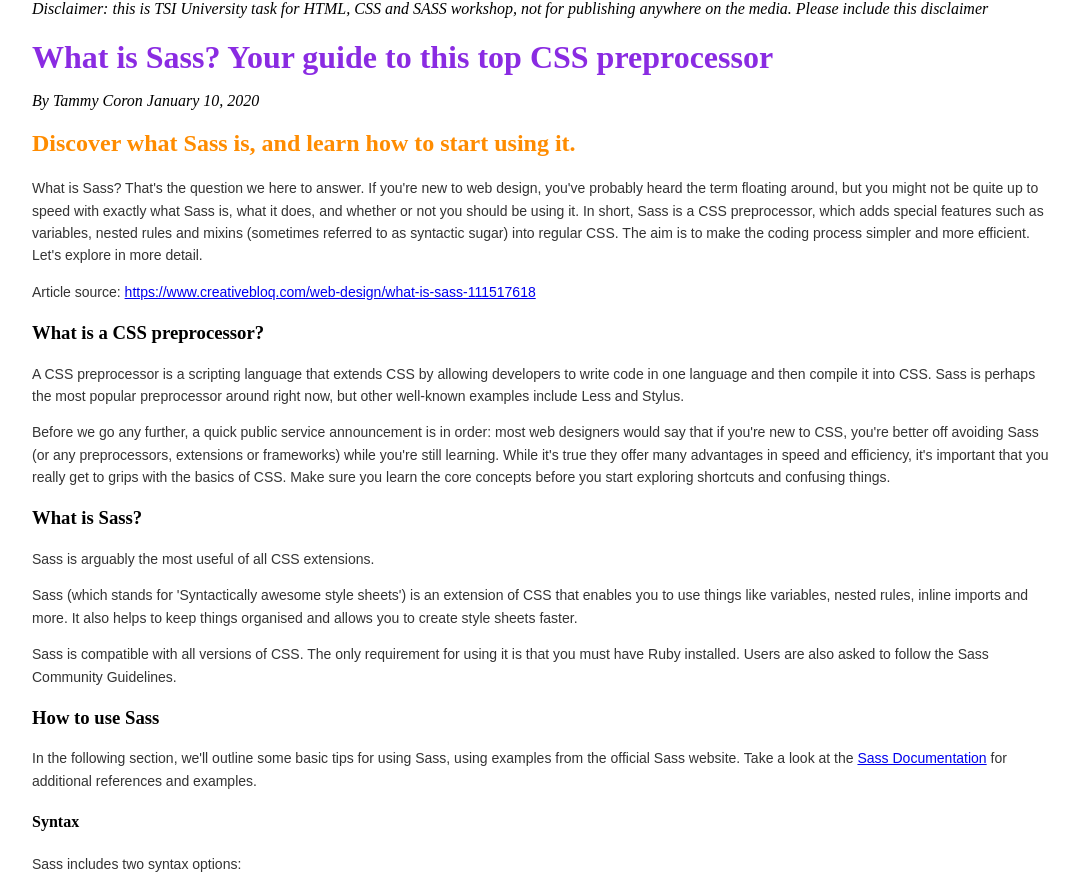
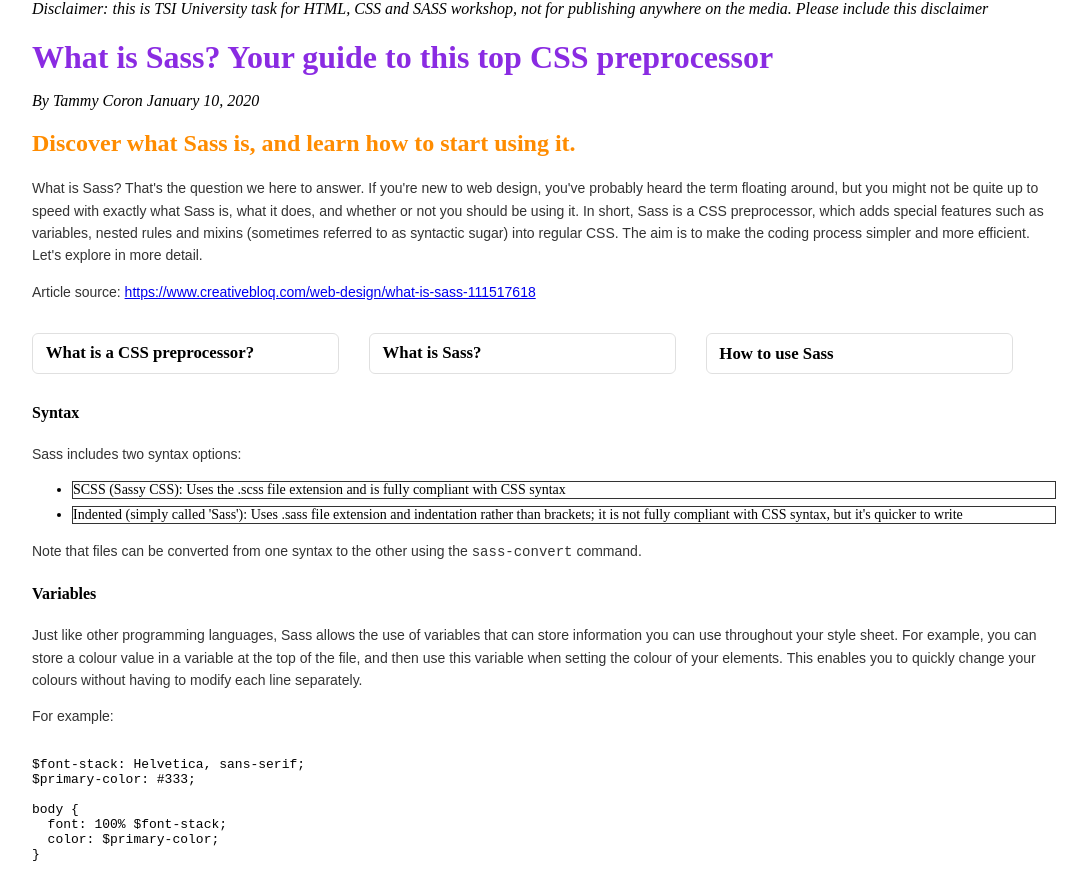
Before and after one commit to pirrencode/wadt_css_workshop_2025_group2, a website: page elgars_css_workshop.html in a window 1280 px wide. Shown: the top 880 px of the page, without its empty margins (96-1183 px from the left). Drawn offline with nearby package versions, Linux system fonts and the light colour scheme.

Commit message:
More advanced jQuery

```diff
--- a/elgars_css_workshop.html
+++ b/elgars_css_workshop.html
@@ -19,7 +19,7 @@
     />
     <meta
       property="og:description"
-      content="A simple HTML5 Template for new projects."
+      content="An article about what Sass is and how to use it."
     />
     <meta property="og:image" content="image.png" />
 
@@ -65,7 +65,7 @@
       </a>
     </p>
 
-    <h3>What is a CSS preprocessor?</h3>
+    <h3 id="csspreprocessor">What is a CSS preprocessor?</h3>
 
     <p>
       A CSS preprocessor is a scripting language that extends CSS by allowing
@@ -84,7 +84,7 @@
       exploring shortcuts and confusing things.
     </p>
 
-    <h3>What is Sass?</h3>
+    <h3 id="sass">What is Sass?</h3>
 
     <p>Sass is arguably the most useful of all CSS extensions.</p>
 
@@ -101,7 +101,7 @@
       follow the Sass Community Guidelines.
     </p>
 
-    <h3>How to use Sass</h3>
+    <h3 id="howtousesass">How to use Sass</h3>
 
     <p>
       In the following section, we'll outline some basic tips for using Sass,
--- a/elgars_styles.css
+++ b/elgars_styles.css
@@ -25,6 +25,7 @@
   font-family: Arial, sans-serif;
   color: #333;
   font-size: 0.875rem;
+  cursor: pointer;
 }
 
 li {
@@ -32,3 +33,53 @@
   font-size: 0.875rem;
   border: #333 1px solid;
 }
+
+/* Flip card styles */
+.flip-card {
+  perspective: 1000px;
+  display: inline-block;
+  width: 30%;
+  margin: 1rem 2.5% 0.5rem 0;
+  cursor: pointer;
+}
+.flip-card-inner {
+  position: relative;
+  width: 100%;
+  transform-style: preserve-3d;
+  transition: transform 0.6s ease;
+}
+.flip-card.is-flipped .flip-card-inner,
+.flip-card-inner.is-flipped {
+  transform: rotateY(180deg);
+}
+.flip-card-front,
+.flip-card-back {
+  backface-visibility: hidden;
+  -webkit-backface-visibility: hidden;
+  box-sizing: border-box;
+  padding: 0.6rem 0.8rem;
+  border: 1px solid #e0e0e0;
+  border-radius: 6px;
+  background: #fff;
+}
+.flip-card-front {
+  position: relative;
+}
+.flip-card-back {
+  position: absolute;
+  top: 0;
+  left: 0;
+  width: 100%;
+  transform: rotateY(180deg);
+}
+.flip-card h3, .flip-card h4, .flip-card .front-heading {
+  margin: 0;
+  font-size: 1.05rem;
+  color: inherit;
+}
+.flip-card p {
+  margin: 0.25rem 0;
+  color: #333;
+}
+.flip-card[tabindex] { outline: none; }
+.flip-card:focus { box-shadow: 0 0 0 3px rgba(100, 150, 255, 0.18); }
--- a/js/scripts.js
+++ b/js/scripts.js
@@ -68,5 +68,66 @@
 		$topBtn.on('click', function () {
 			$('html, body').animate({ scrollTop: 0 }, 420);
 		});
+
+		/* ---- Inline flip-cards for specific headings ---- */
+		(function () {
+			var ids = ['csspreprocessor', 'sass', 'howtousesass', 'howtosass'];
+			ids.forEach(function (id) {
+				var $heading = $('#' + id);
+				if (!$heading.length) return;
+
+				// Collect following paragraphs until next heading of same-or-higher level
+				var $content = $();
+				var $el = $heading.next();
+				while ($el.length && !$el.is('h1,h2,h3,h4,h5,h6')) {
+					if ($el.is('p,ul,ol,pre')) $content = $content.add($el);
+					$el = $el.next();
+				}
+
+				// If there's no paragraph content, skip
+				if (!$content.length) return;
+
+				// Build flip card pieces
+				var $card = $('<div class="flip-card" tabindex="0" role="button" aria-pressed="false"></div>');
+				var $inner = $('<div class="flip-card-inner"></div>');
+				var $front = $('<div class="flip-card-front"></div>');
+				var $back = $('<div class="flip-card-back"></div>');
+
+				// Move heading into front (clone to preserve original if needed)
+				$front.append($heading.clone().addClass('front-heading'));
+
+				// Move content elements into back
+				$content.each(function () { $back.append($(this).clone()); });
+
+				$inner.append($front).append($back);
+				$card.append($inner);
+
+				// Replace heading and content with card
+				$content.first().before($card);
+				// remove original content and heading
+				$heading.remove();
+				$content.remove();
+
+				// Toggle function
+				function toggleFlip($c) {
+					var is = $c.hasClass('is-flipped');
+					$c.toggleClass('is-flipped', !is);
+					$c.attr('aria-pressed', String(!is));
+					$c.find('.flip-card-inner').toggleClass('is-flipped', !is);
+				}
++
+				// Click and keyboard handlers
+				$card.on('click', function (e) {
+					e.preventDefault();
+					toggleFlip($card);
+				});
+				$card.on('keydown', function (e) {
+					if (e.key === 'Enter' || e.key === ' ') {
+						e.preventDefault();
+						toggleFlip($card);
+					}
+				});
+			});
+		})();
 	});
 })();
```
